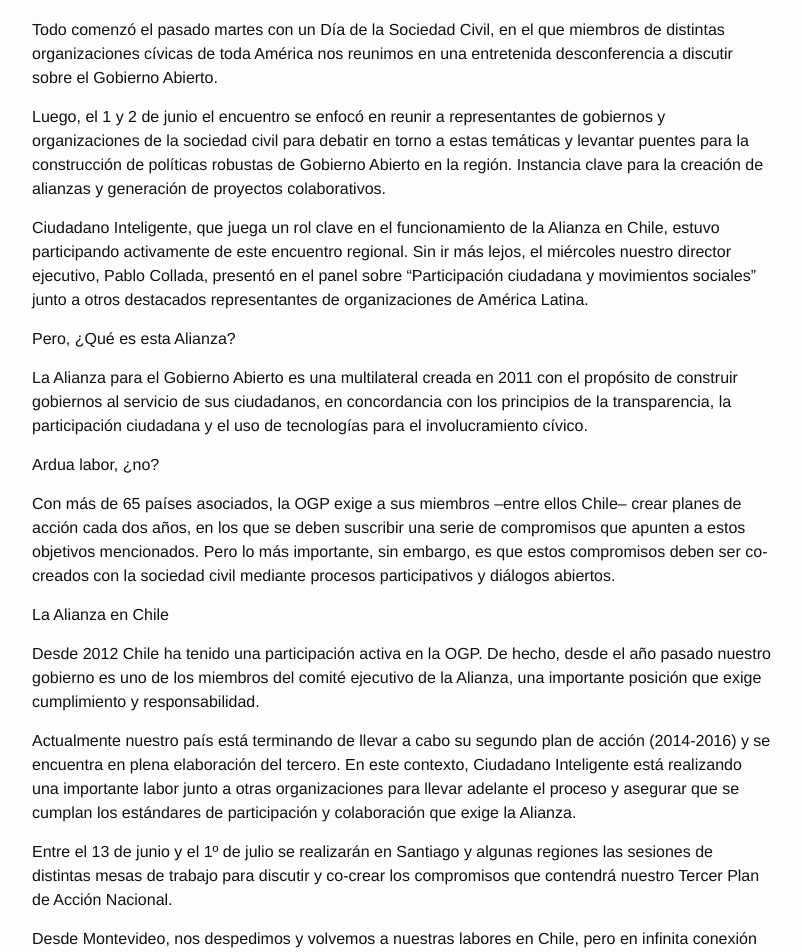
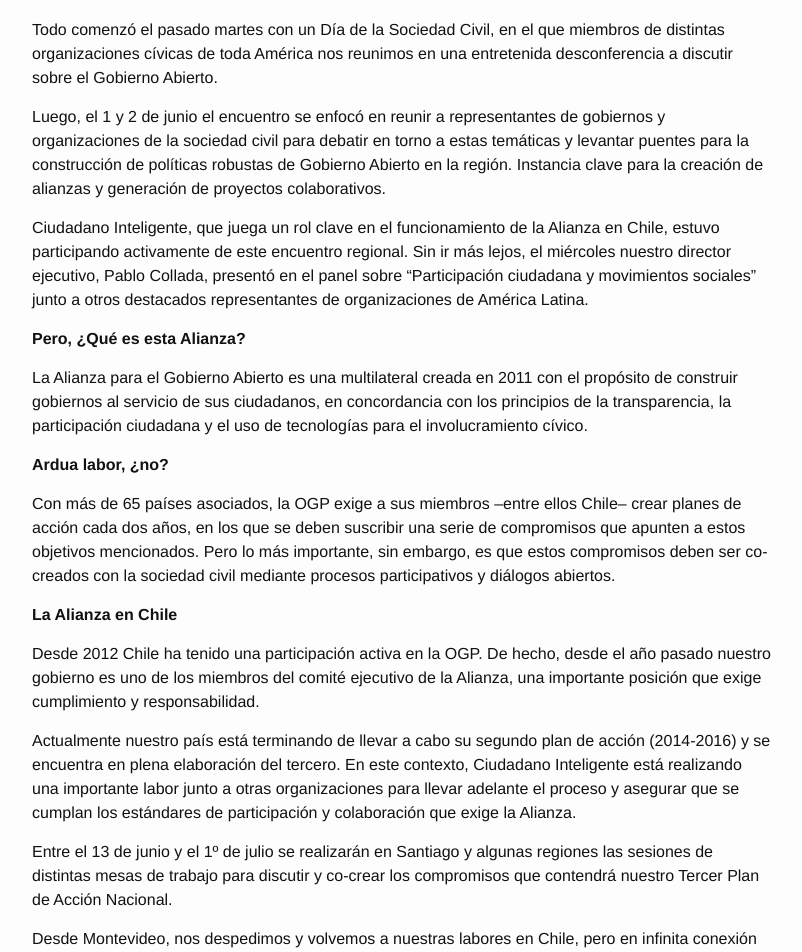
Before and after one commit to ciudadanointeligente/blog.ciudadanointeligente.org, a Jekyll site: the page built from _posts/2016-06-03-Encuentro-Regional-de-la-Alianza-para-el-Gobierno-Abierto.markdown, in a window 1280 px wide. Shown: the part 821-1773 px from the top of the page, without its empty margins (238-1040 px from the left). Built offline with Jekyll 4.4.1, drawn with Linux system fonts in a browser that asks for light colours.

Commit message:
agrego negritas

```diff
--- a/_posts/2016-06-03-Encuentro-Regional-de-la-Alianza-para-el-Gobierno-Abierto.markdown
+++ b/_posts/2016-06-03-Encuentro-Regional-de-la-Alianza-para-el-Gobierno-Abierto.markdown
@@ -20,15 +20,15 @@
 
 Ciudadano Inteligente, que juega un rol clave en el funcionamiento de la Alianza en Chile, estuvo participando activamente de este encuentro regional. Sin ir más lejos, el miércoles nuestro director ejecutivo, Pablo Collada, presentó en el panel sobre “Participación ciudadana y movimientos sociales” junto a otros destacados representantes de organizaciones de América Latina.
 
-Pero, ¿Qué es esta Alianza?
+**Pero, ¿Qué es esta Alianza?**
 
 La Alianza para el Gobierno Abierto es una multilateral creada en 2011 con el propósito de construir gobiernos al servicio de sus ciudadanos, en concordancia con los principios de la transparencia, la participación ciudadana y el uso de tecnologías para el involucramiento cívico.
 
-Ardua labor, ¿no?
+**Ardua labor, ¿no?**
 
 Con más de 65 países asociados, la OGP exige a sus miembros –entre ellos Chile– crear planes de acción cada dos años, en los que se deben suscribir una serie de compromisos que apunten a estos objetivos mencionados. Pero lo más importante, sin embargo, es que estos compromisos deben ser co-creados con la sociedad civil mediante procesos participativos y diálogos abiertos.
 
-La Alianza en Chile
+**La Alianza en Chile**
 
 Desde 2012 Chile ha tenido una participación activa en la OGP. De hecho, desde el año pasado nuestro gobierno es uno de los miembros del comité ejecutivo de la Alianza, una importante posición que exige cumplimiento y responsabilidad.
 
```
